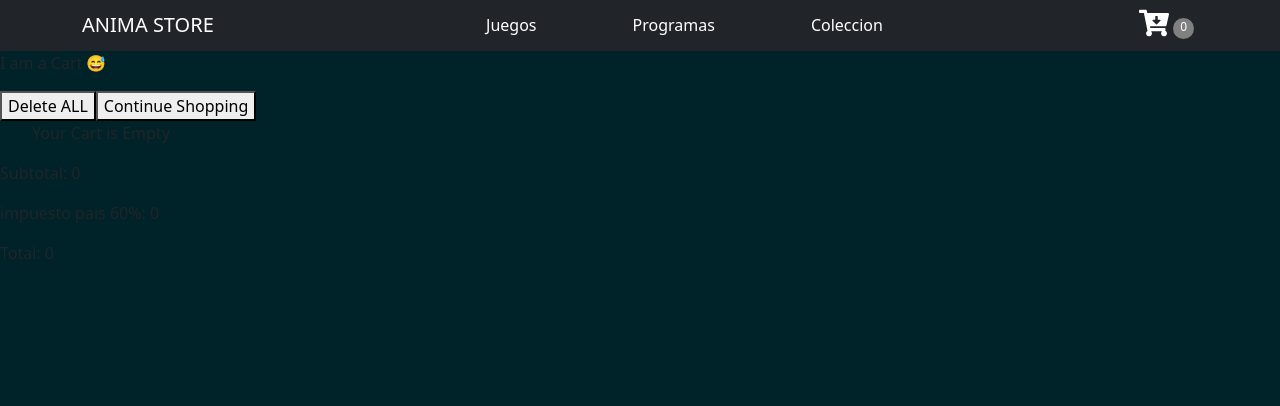
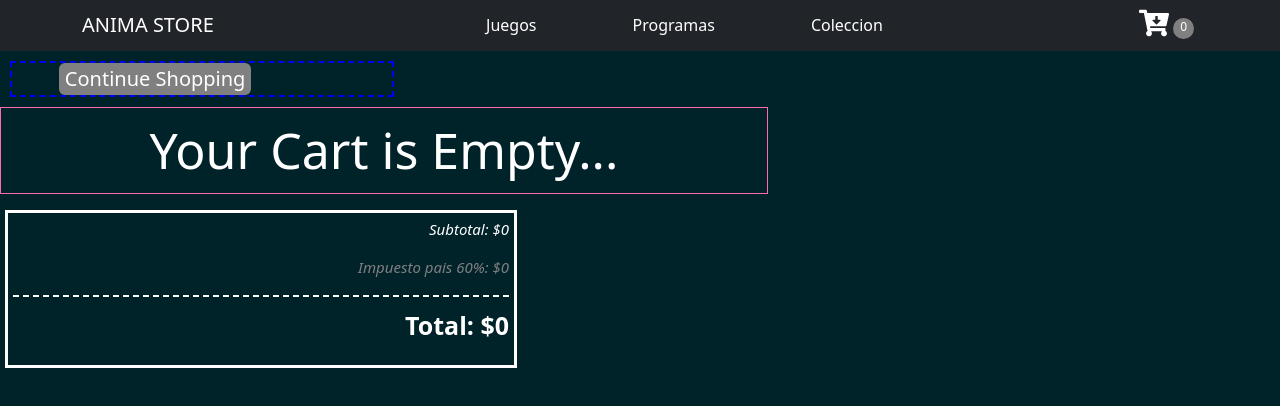
Before and after one commit to EzequielG07/Proyecto-React-Coderhouse, a React (Create React App) app: page /cart in a window 1280 px wide. Shown: the top 406 px of the page. Built offline with nearby package versions, Linux system fonts and the light colour scheme.

Commit message:
Se actualizo los estilos del Cart e ItemDetail

```diff
--- a/src/components/Cart.js
+++ b/src/components/Cart.js
@@ -1,8 +1,19 @@
 import { useContext } from "react";
 import { CartContext } from "./CartContext";
 import { Link } from "react-router-dom";
-import { ProductItem } from "./styledComponents";
-import { ButtonDelete } from "./styledComponents";
+import {
+  CartContainer,
+  TextEmpty,
+  ButtonCartContainer,
+  ButtonsCart,
+  ProductItem,
+  ButtonDelete,
+  ImageInCart,
+  BillContainer,
+  Subtotal,
+  Taxes,
+  TotalBill,
+} from "./styledComponents";
 
 const Cart = () => {
   const {
@@ -17,33 +28,40 @@ const Cart = () => {
 
   return (
     <>
-      <p>I am a Cart 😅</p>
-      <button onClick={removeList}>Delete ALL</button>
-      <Link to="/">
-        <button>Continue Shopping</button>
-      </Link>
-      <ul>
+      <ButtonCartContainer>
+        <Link to="/">
+          <ButtonsCart>Continue Shopping</ButtonsCart>
+        </Link>
+        {/* <ButtonsCart onClick={removeList}>Delete ALL</ButtonsCart> */}
+        {cartList.length !== 0 ? (
+          <ButtonsCart onClick={removeList}>Delete ALL</ButtonsCart>
+        ) : (
+          <div></div>
+        )}
+      </ButtonCartContainer>
+      <CartContainer>
         {cartList.length === 0 ? (
-          <p>Your Cart is Empty</p>
+          <TextEmpty>Your Cart is Empty...</TextEmpty>
         ) : (
           cartList.map((item) => (
             <ProductItem key={item.idItem}>
               {" "}
-              {/* <img src={item.image[0]} alt="" /> */}
+              <ImageInCart src={item.imageItem[0]} alt="" />
               {item.qtyItem} u. - {item.nameItem} - Costo:$
-              {item.priceItem} - Total ind.: ${calcTotalPerItem(item.idItem)}
+              {item.priceItem} - Total ind.: ${calcTotalPerItem(item.idItem)}{" "}
+              {"  "}
               <ButtonDelete onClick={() => deleteThis(item.idItem)}>
                 Delete
               </ButtonDelete>
             </ProductItem>
           ))
         )}
-      </ul>
-      <div>
-        <p>Subtotal: {calcSubTotal()}</p>
-        <p>impuesto pais 60%: {calcCountryTax()}</p>
-        <p>Total: {calcTotal()}</p>
-      </div>
+      </CartContainer>
+      <BillContainer>
+        <Subtotal>Subtotal: ${calcSubTotal()}</Subtotal>
+        <Taxes>Impuesto pais 60%: ${calcCountryTax()}</Taxes>
+        <TotalBill>Total: ${calcTotal()}</TotalBill>
+      </BillContainer>
     </>
   );
 };
--- a/src/components/styledComponents.js
+++ b/src/components/styledComponents.js
@@ -102,8 +102,26 @@ export const CounterContainer = styled.div`
 
 //Cart
 
+export const CartContainer = styled.ul`
+  border: solid hotpink 1px;
+  padding: 5px;
+  width: 60%;
+`;
+
+export const TextEmpty = styled.p`
+  text-align: center;
+  margin: 0px auto;
+  color: white;
+  font-size: 50px;
+  font-weight: 200;
+`;
+
 export const ProductItem = styled.li`
   color: white;
+  margin: 20px 2px;
+  list-style: none;
+  border: solid red 1px;
+  font-weight: 500;
 `;
 
 export const ButtonDelete = styled.button`
@@ -112,3 +130,53 @@ export const ButtonDelete = styled.button`
   border: none;
   border-radius: 6px;
 `;
+
+export const ImageInCart = styled.img`
+  height: 100px;
+`;
+
+export const BillContainer = styled.div`
+  border: solid white 3px;
+  padding: 5px;
+  margin-top: 10px;
+  margin-left: 5px;
+  width: 40%;
+  text-align: end;
+`;
+
+export const Subtotal = styled.p`
+  font-size: 15px;
+  font-style: italic;
+  color: white;
+`;
+
+export const Taxes = styled.p`
+  font-size: 15px;
+  font-style: italic;
+  color: grey;
+`;
+
+export const TotalBill = styled.p`
+  font-size: 25px;
+  font-weight: 600;
+  color: white;
+  border-top: dashed white 2px;
+  padding-top: 10px;
+`;
+
+export const ButtonCartContainer = styled.div`
+  border: dashed blue 2px;
+  width: 30%;
+  display: flex;
+  justify-content: space-around;
+  margin: 10px;
+`;
+
+export const ButtonsCart = styled.button`
+  color: white;
+  background-color: grey;
+  border: none;
+  border-radius: 6px;
+  font-size: 20px;
+  font-weight: 400;
+`;
```
Also changed, not shown: GUIA.txt.
